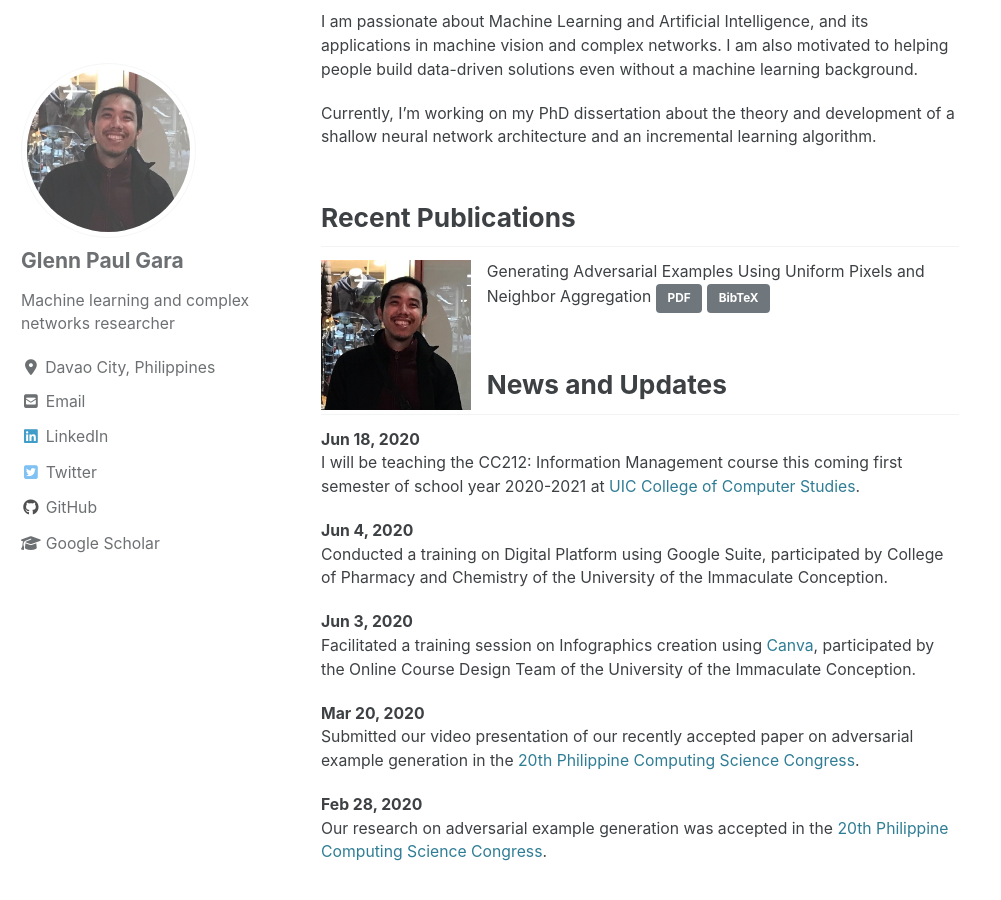
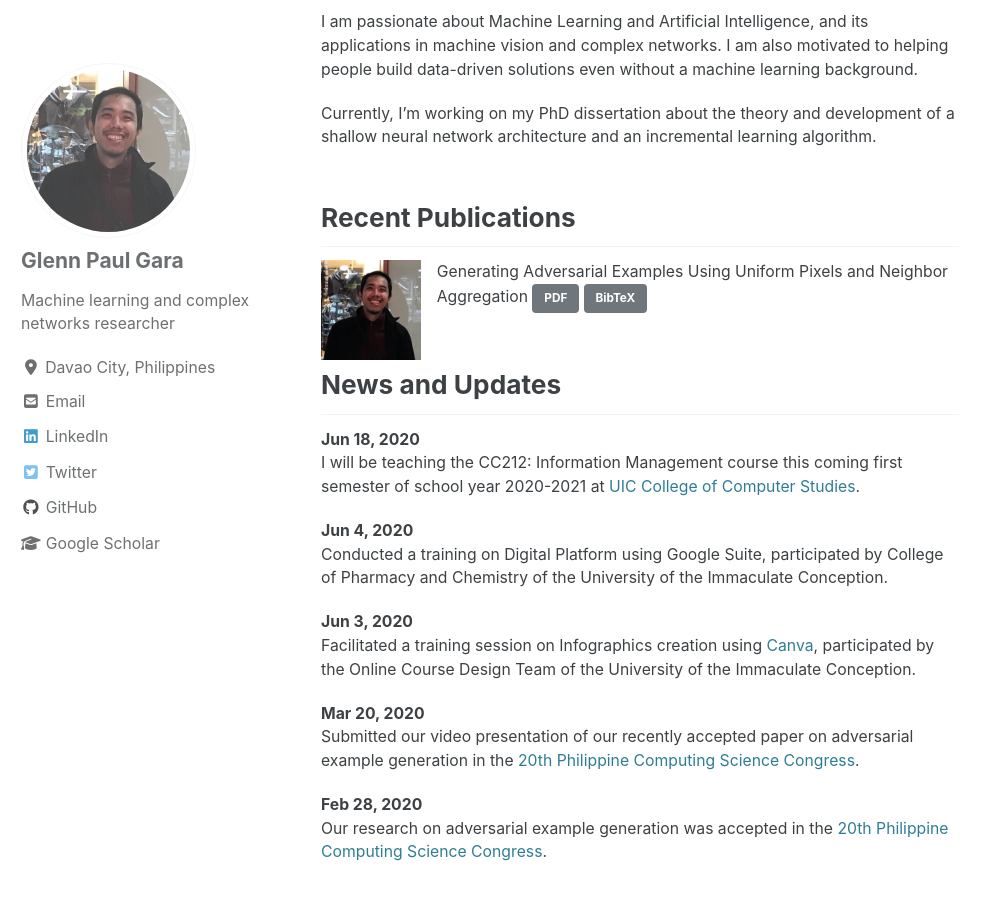
Before and after one commit to glenngara/glenngara.github.io, a Jekyll site: the page built from _pages/home.md, in a window 1280 px wide and 900 px high, scrolled down 307 px. Shown: the whole window, without its empty margins (0-1001 px from the left). Built offline with Jekyll 4.4.1, drawn with Linux system fonts in a browser that asks for light colours; cached includes are drawn as plain includes; nearby versions of some CDN libraries.

```diff
--- a/_pages/home.md
+++ b/_pages/home.md
@@ -13,7 +13,7 @@ Currently, I'm working on my PhD dissertation about the theory and development o
 
 Recent Publications
 ------
-![image-center](/assets/images/bio-photo.jpg){: .align-left height="150" width="150"}
+![image-center](/assets/images/bio-photo.jpg){: .align-left height="100" width="100"}
 Generating Adversarial Examples Using Uniform Pixels and Neighbor Aggregation
 <a href="#" class="btn btn--primary">PDF</a>
 <a href="#" class="btn btn--primary">BibTeX</a>
```
